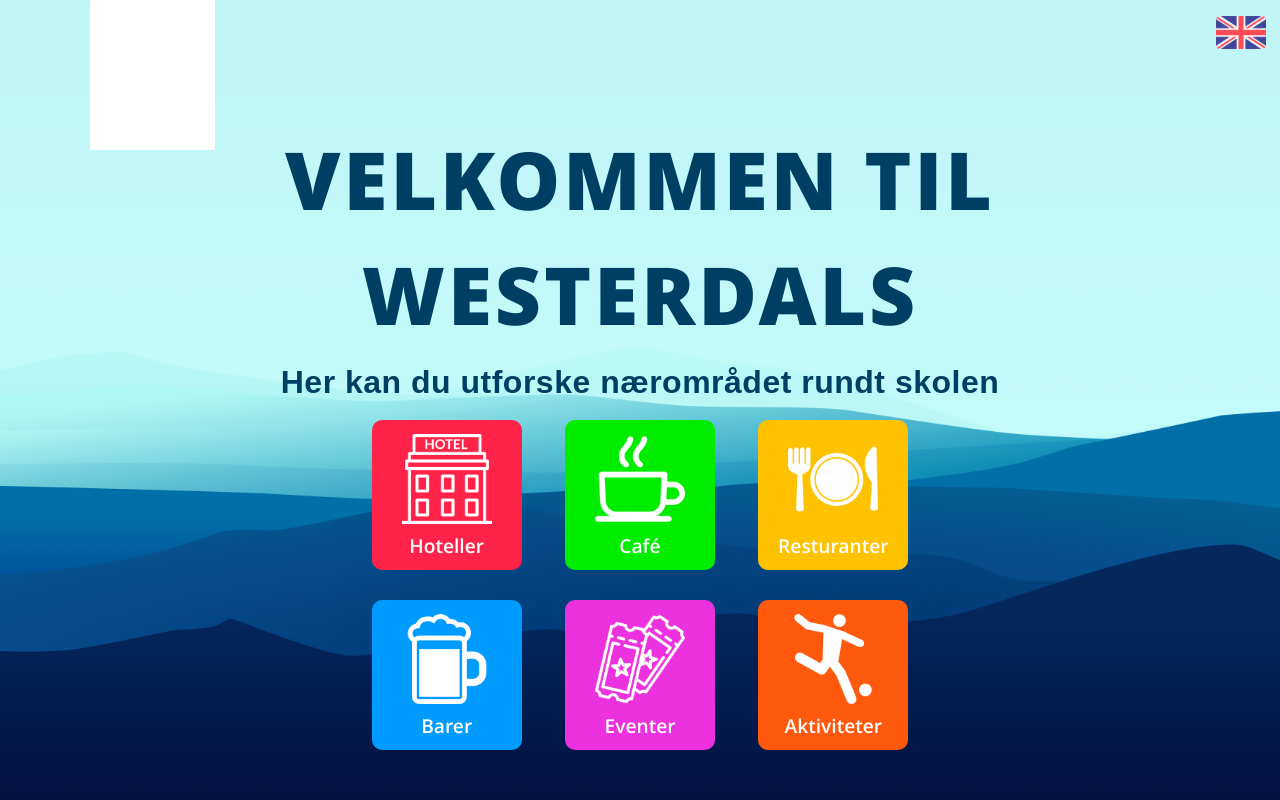
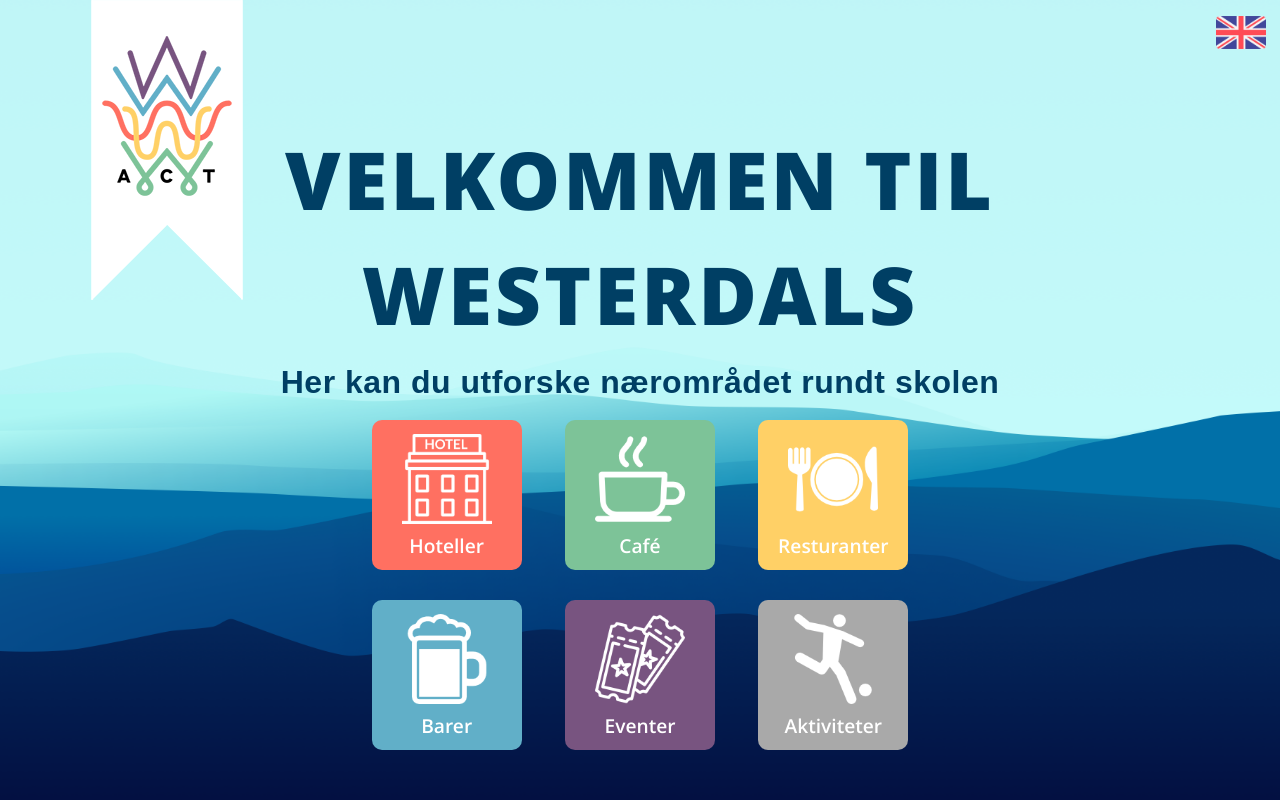
Before and after one commit to MiniMarker/PRO101_Exam, a PHP site: page / in a window 1280 px wide. Run offline with PHP 8.4, Linux system fonts and the light colour scheme.

Commit message:
Index ferdig?

```diff
--- a/css/index.css
+++ b/css/index.css
@@ -96,27 +96,27 @@ hr {
 }
 
 #hotel-button {
-    background-color: rgb(255, 35, 73);
+    background-color: rgb(255, 112, 97);
 }
 
 #cafe-button {
-    background-color: rgb(0, 237, 0);
+    background-color: rgb(125, 195, 152);
 }
 
 #resturant-button {
-    background-color: rgb(255, 194, 0);
+    background-color: rgb(255, 208, 102);
 }
 
 #beer-button {
-    background-color: rgb(0, 155, 255);
+    background-color: rgb(97, 175, 200);
 }
 
 #ticket-button {
-    background-color: rgb(236, 50, 223);
+    background-color: rgb(120, 84, 128);
 }
 
 #activity-button {
-    background-color: rgb(255, 89, 13);
+    background-color: rgb(169, 169, 169);
 }
 
 /* BOOKMARK */
@@ -125,7 +125,6 @@ hr {
     position: absolute;
     top: 0;
     left: 7%;
-    height: 150px;
-    width: 125px;
-    background-color: rgb(255, 255, 255);
+    height: 300px;
+    width: 154px;
 }
--- a/index.html
+++ b/index.html
@@ -18,8 +18,7 @@
 <div id="container">
 <img id="background" src="img/background.png">
     <div id="bookmark">
-
-
+        <img src="img/bookmark.png">
     </div>
 
     <div id="textbox">
```
